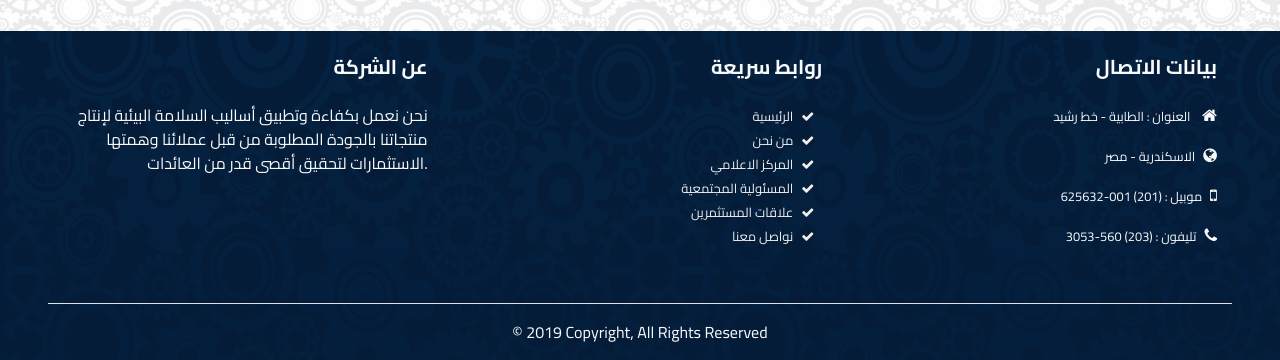
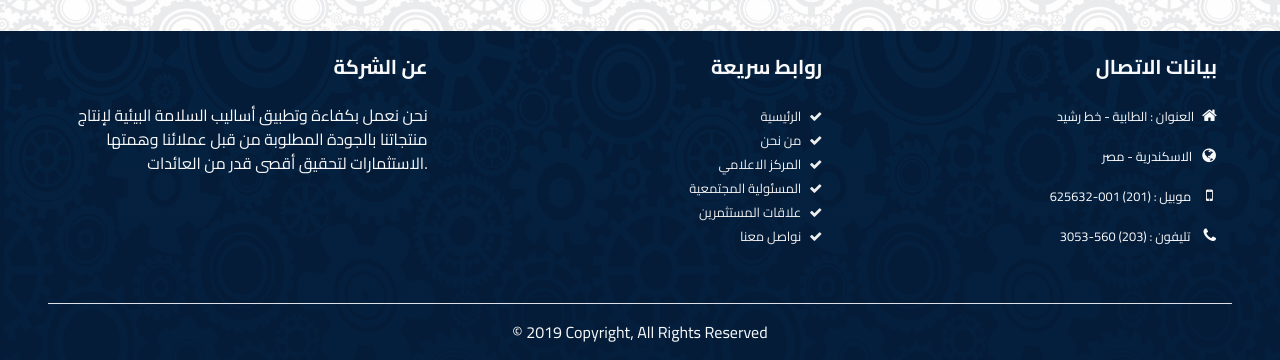
Before and after one commit to AliMetwally/abuqir, a CodeIgniter app: page /abuqir/index.php/home/index in a window 1280 px wide. Shown: the part 2524-2884 px from the top of the page. Run offline with CodeIgniter, Linux system fonts and the light colour scheme; data that the repository does not hold is empty; some web fonts are replaced.

Commit message:
final update for home

```diff
--- a/application/views/main.php
+++ b/application/views/main.php
@@ -152,22 +152,22 @@
                         <h5 class="pb-3 font-weight-bold"><?= lang('visit')?></h5>
                         <ul class="list-unstyled">
                             <li>
-                                <a href="#" class="footer-link"><i class="fa fa-check mr-2"></i><?= lang('home_link')?></a>
+                                <a href="#" class="footer-link"><i class="fa fa-check mr-2-ftr"></i><?= lang('home_link')?></a>
                             </li>
                             <li>
-                                <a href="#" class="footer-link"><i class="fa fa-check mr-2"></i><?= lang('about_link')?></a>
+                                <a href="#" class="footer-link"><i class="fa fa-check mr-2-ftr"></i><?= lang('about_link')?></a>
                             </li>
                             <li>
-                                <a href="#" class="footer-link"><i class="fa fa-check mr-2"></i><?= lang('media_link')?></a>
+                                <a href="#" class="footer-link"><i class="fa fa-check mr-2-ftr"></i><?= lang('media_link')?></a>
                             </li>
                             <li>
-                                <a href="#" class="footer-link"><i class="fa fa-check mr-2"></i><?= lang('reponsibility_link')?></a>
+                                <a href="#" class="footer-link"><i class="fa fa-check mr-2-ftr"></i><?= lang('reponsibility_link')?></a>
                             </li>
                             <li>
-                                <a href="#" class="footer-link"><i class="fa fa-check mr-2"></i><?= lang('investors_link')?></a>
+                                <a href="#" class="footer-link"><i class="fa fa-check mr-2-ftr"></i><?= lang('investors_link')?></a>
                             </li>
                             <li>
-                                <a href="#" class="footer-link"><i class="fa fa-check mr-2"></i><?= lang('contact_link')?></a>
+                                <a href="#" class="footer-link"><i class="fa fa-check mr-2-ftr"></i><?= lang('contact_link')?></a>
                             </li>
                         </ul>
                     </div>
@@ -175,10 +175,10 @@
                         <h5 class="pb-3 font-weight-bold"><?= lang('contact')?></h5>
                         <ul class="list-unstyled">
 
-                            <li class="list-item mb-3"><i class="fa fa-home"></i> <small><?= lang('address')?></small></li>
-                            <li class="liste-item mb-3"><i class="fa fa-globe" style="margin-left: 1px;margin-right: 6px;"></i><small><?= lang('state')?></small></li>
-                            <li class="list-item mb-3"><i class="fa fa-mobile" style="margin-left: 4px;margin-right: 7px;"></i><small><?= lang('mobile')?></small></li>
-                            <li class="list-item mb-3"><i class="fa fa-phone" style="margin-left: 1px;margin-right: 6px;"></i><small><?= lang('phone')?></small></li>
+                            <li class="list-item mb-3"><i class="fa fa-home address-ftr"></i><small><?= lang('address')?></small></li>
+                            <li class="liste-item mb-3"><i class="fa fa-globe state-ftr"></i><small><?= lang('state')?></small></li>
+                            <li class="list-item mb-3"><i class="fa fa-mobile mobile-ftr"></i><small><?= lang('mobile')?></small></li>
+                            <li class="list-item mb-3"><i class="fa fa-phone phone-ftr"></i><small><?= lang('phone')?></small></li>
                         </ul>
                     </div>
                 </div>
@@ -189,7 +189,6 @@
                 </div>
             </div>
         </footer>
-
         <script src="<?= base_url()?>/public/js/main.js">
         </script>
     </body>
--- a/application/views/pages/v_home.php
+++ b/application/views/pages/v_home.php
@@ -149,6 +149,7 @@
                                             <div class="display-table">
                                                 <div class="display-tablecell">
                                                     <h4>Product Name</h4>
+                                                    <h5>Specifications</h5>
                                                     <p>Lorem ipsum dolor sit amet consectetur, adipisicing elit. Debitis ducimus incidunt sapiente dicta. Numquam ratione porro odio sunt veniam repellendus.</p>
                                                     <a href="#" class="btn btn-outline-light theme-btn6">Read More</a>
                                                 </div>
@@ -163,6 +164,7 @@
                                             <div class="display-table">
                                                 <div class="display-tablecell">
                                                     <h4>Product Name</h4>
+                                                    <h5>Specifications</h5>
                                                     <p>Lorem ipsum dolor sit amet consectetur, adipisicing elit. Debitis ducimus incidunt sapiente dicta. Numquam ratione porro odio sunt veniam repellendus.</p>
                                                     <a href="#" class="btn btn-outline-light theme-btn6">Read More</a>
                                                 </div>
@@ -177,6 +179,7 @@
                                             <div class="display-table">
                                                 <div class="display-tablecell">
                                                     <h4>Product Name</h4>
+                                                    <h5>Specifications</h5>
                                                     <p>Lorem ipsum dolor sit amet consectetur, adipisicing elit. Debitis ducimus incidunt sapiente dicta. Numquam ratione porro odio sunt veniam repellendus.</p>
                                                     <a href="#" class="btn btn-outline-light theme-btn6">Read More</a>
                                                 </div>
@@ -191,6 +194,7 @@
                                             <div class="display-table">
                                                 <div class="display-tablecell">
                                                     <h4>Product Name</h4>
+                                                    <h5>Specifications</h5>
                                                     <p>Lorem ipsum dolor sit amet consectetur, adipisicing elit. Debitis ducimus incidunt sapiente dicta. Numquam ratione porro odio sunt veniam repellendus.</p>
                                                     <a href="#" class="btn btn-outline-light theme-btn6">Read More</a>
                                                 </div>
@@ -212,6 +216,7 @@
                                             <div class="display-table">
                                                 <div class="display-tablecell">
                                                     <h4>Product Name</h4>
+                                                    <h5>Specifications</h5>
                                                     <p>Lorem ipsum dolor sit amet consectetur, adipisicing elit. Debitis ducimus incidunt sapiente dicta. Numquam ratione porro odio sunt veniam repellendus.</p>
                                                     <a href="#" class="btn btn-outline-light theme-btn6">Read More</a>
                                                 </div>
@@ -226,6 +231,7 @@
                                             <div class="display-table">
                                                 <div class="display-tablecell">
                                                     <h4>Product Name</h4>
+                                                    <h5>Specifications</h5>
                                                     <p>Lorem ipsum dolor sit amet consectetur, adipisicing elit. Debitis ducimus incidunt sapiente dicta. Numquam ratione porro odio sunt veniam repellendus.</p>
                                                     <a href="#" class="btn btn-outline-light theme-btn6">Read More</a>
                                                 </div>
@@ -240,6 +246,7 @@
                                             <div class="display-table">
                                                 <div class="display-tablecell">
                                                     <h4>Product Name</h4>
+                                                    <h5>Specifications</h5>
                                                     <p>Lorem ipsum dolor sit amet consectetur, adipisicing elit. Debitis ducimus incidunt sapiente dicta. Numquam ratione porro odio sunt veniam repellendus.</p>
                                                     <a href="#" class="btn btn-outline-light theme-btn6">Read More</a>
                                                 </div>
--- a/public/css/layout/rtl_reset.css
+++ b/public/css/layout/rtl_reset.css
@@ -36,6 +36,22 @@ footer i {
   margin-right: 0 !important;
   margin-left: 0.5rem !important;
 }
+footer .mr-2-ftr {
+  margin-left: 0.5rem !important;
+  margin-right: 0 !important;
+}
+footer .state-ftr {
+  margin-right: 1px !important;
+  margin-left: 10px !important;
+}
+footer .mobile-ftr {
+  margin-right: 4px !important;
+  margin-left: 15px !important;
+}
+footer .phone-ftr {
+  margin-right: 1px !important;
+  margin-left: 13px !important;
+}
 
 @media (min-width: 992px) {
   .navbar-nav {
--- a/public/css/pages/homepage.css
+++ b/public/css/pages/homepage.css
@@ -355,6 +355,31 @@ footer {
   text-decoration: none;
 }
 
+.mr-2-ftr {
+  margin-right: 0.5rem !important;
+  margin-left: 0 !important;
+}
+
+.address-ftr {
+  margin-left: 0px;
+  margin-right: 5px;
+}
+
+.state-ftr {
+  margin-right: 6px;
+  margin-left: 0px;
+}
+
+.mobile-ftr {
+  margin-right: 8px;
+  margin-left: 3px;
+}
+
+.phone-ftr {
+  margin-right: 5px;
+  margin-left: 0px;
+}
+
 /* end of footer */
 @media (max-width: 991px) {
   .company-name {
--- a/public/css/sass/layout/_footer.scss
+++ b/public/css/sass/layout/_footer.scss
@@ -13,4 +13,28 @@ footer{
 color: #70aed2;
 text-decoration: none;
 }
+
+.mr-2-ftr{
+  margin-right: .5rem!important;
+  margin-left: 0!important;
+}
+.address-ftr{
+  margin-left: 0px;
+  margin-right: 5px;
+}
+
+.state-ftr{
+  margin-right: 6px;
+  margin-left: 0px;
+}
+
+.mobile-ftr{
+  margin-right: 8px;
+  margin-left: 3px;
+}
+
+.phone-ftr{
+  margin-right: 5px;
+  margin-left: 0px;
+}
 /* end of footer */
--- a/public/css/sass/layout/rtl_reset.scss
+++ b/public/css/sass/layout/rtl_reset.scss
@@ -40,7 +40,29 @@ footer{
         margin-right: 0!important;
         margin-left: .5rem!important;
     }
+
+    .mr-2-ftr{
+        margin-left: .5rem!important;
+        margin-right: 0!important;
+    }
+
+
+    .state-ftr{
+        margin-right: 1px!important;
+        margin-left: 10px!important;
+      }
+
+      .mobile-ftr{
+        margin-right: 4px!important;
+        margin-left: 15px!important;
+      }
+
+      .phone-ftr{
+        margin-right: 1px!important;
+        margin-left: 13px!important;
+      }
 }
+
 
 @media (min-width: 992px) {
     .navbar-nav{
```
Also changed, not shown: 2 other files.
